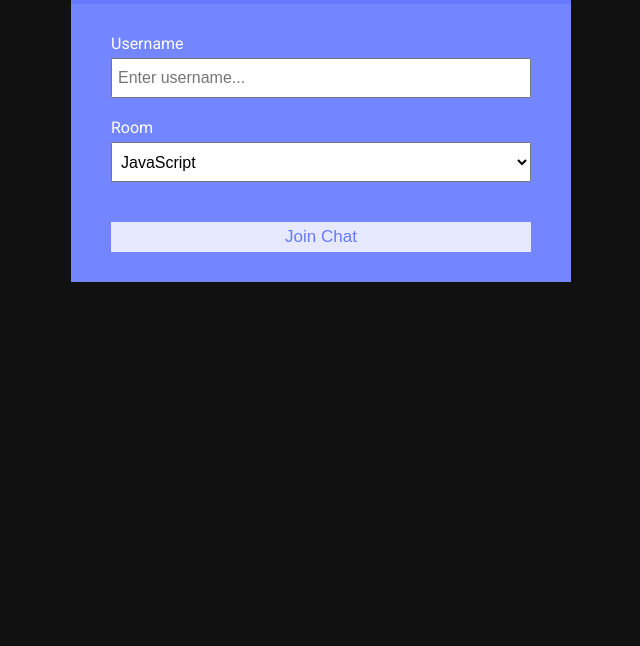
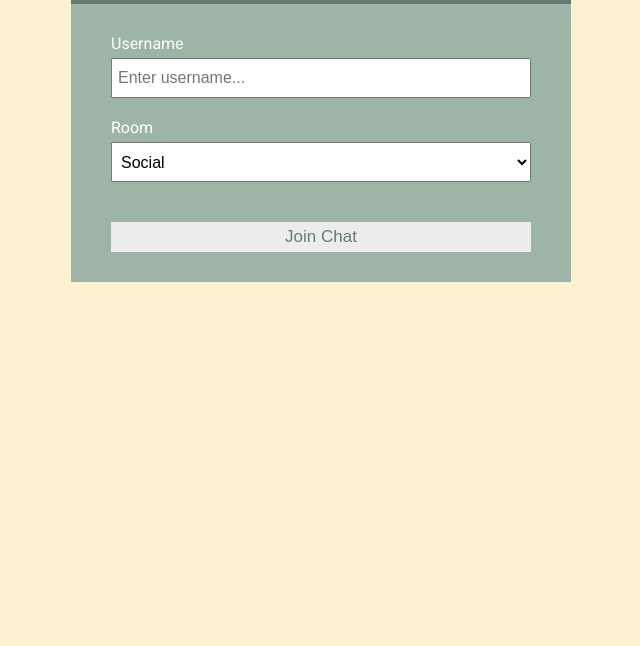
Before and after one commit to alextache/Realtime-chat, a website: page public/index.html in a window 1280 px wide. Shown: the part 154-800 px from the top of the page, without its empty margins (319-959 px from the left). Drawn offline with Linux system fonts and the light colour scheme.

Commit message:
Visual changes

```diff
--- a/public/css/style.css
+++ b/public/css/style.css
@@ -1,9 +1,9 @@
 @import url('https://fonts.googleapis.com/css?family=Roboto&display=swap');
 
 :root {
-	--dark-color-a: #667aff;
-	--dark-color-b: #7386ff;
-	--light-color: #e6e9ff;
+	--dark-color-a: #677b75;
+	--dark-color-b: #9db4a6;
+	--light-color: 	#ececec;
 	--success-color: #5cb85c;
 	--error-color: #d9534f;
 }
@@ -17,7 +17,7 @@
 body {
 	font-family: 'Roboto', sans-serif;
 	font-size: 16px;
-	background: #111;
+	background: #fdf2d0;
 	margin: 20px;
 }
 
--- a/public/index.html
+++ b/public/index.html
@@ -16,7 +16,7 @@
 	<body>
 		<div class="join-container">
 			<header class="join-header">
-				<h1><i class="fas fa-smile"></i> ChatCord</h1>
+				<h1><i class="fas fa-smile"></i> ChatRoom</h1>
 			</header>
 			<main class="join-main">
 				<form action="chat.html">
@@ -33,12 +33,11 @@
 					<div class="form-control">
 						<label for="room">Room</label>
 						<select name="room" id="room">
-							<option value="JavaScript">JavaScript</option>
-							<option value="Python">Python</option>
-							<option value="PHP">PHP</option>
-							<option value="C#">C#</option>
-							<option value="Ruby">Ruby</option>
-							<option value="Java">Java</option>
+							<option value="Social">Social</option>
+							<option value="Biliboaca">Biliboaca</option>
+							<option value="Faiar">Faiar</option>
+							<option value="Spam">Spam</option>
+							<option value="Cats">Cats</option>
 						</select>
 					</div>
 					<button type="submit" class="btn">Join Chat</button>
```
Also changed, not shown: public/chat.html (+1 -1 lines).
